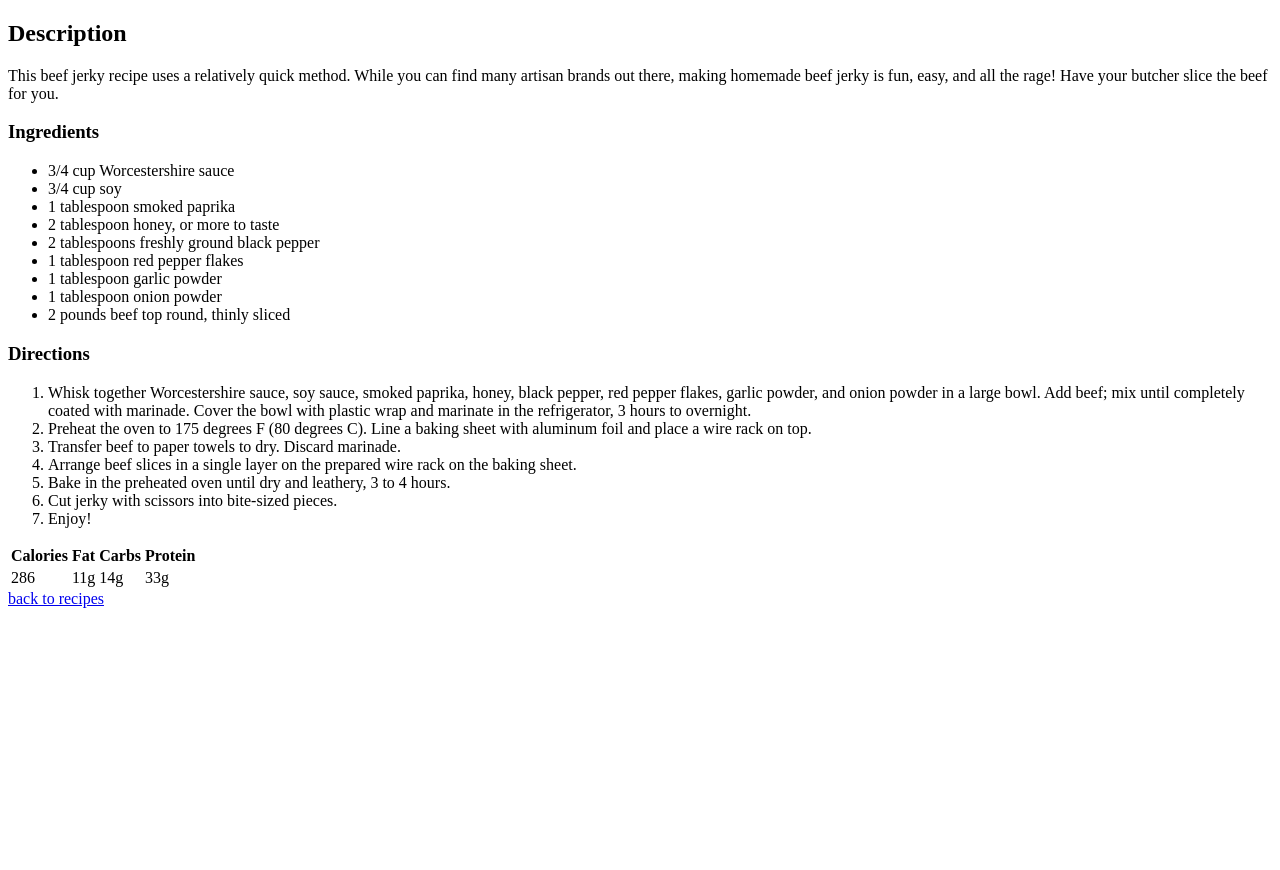
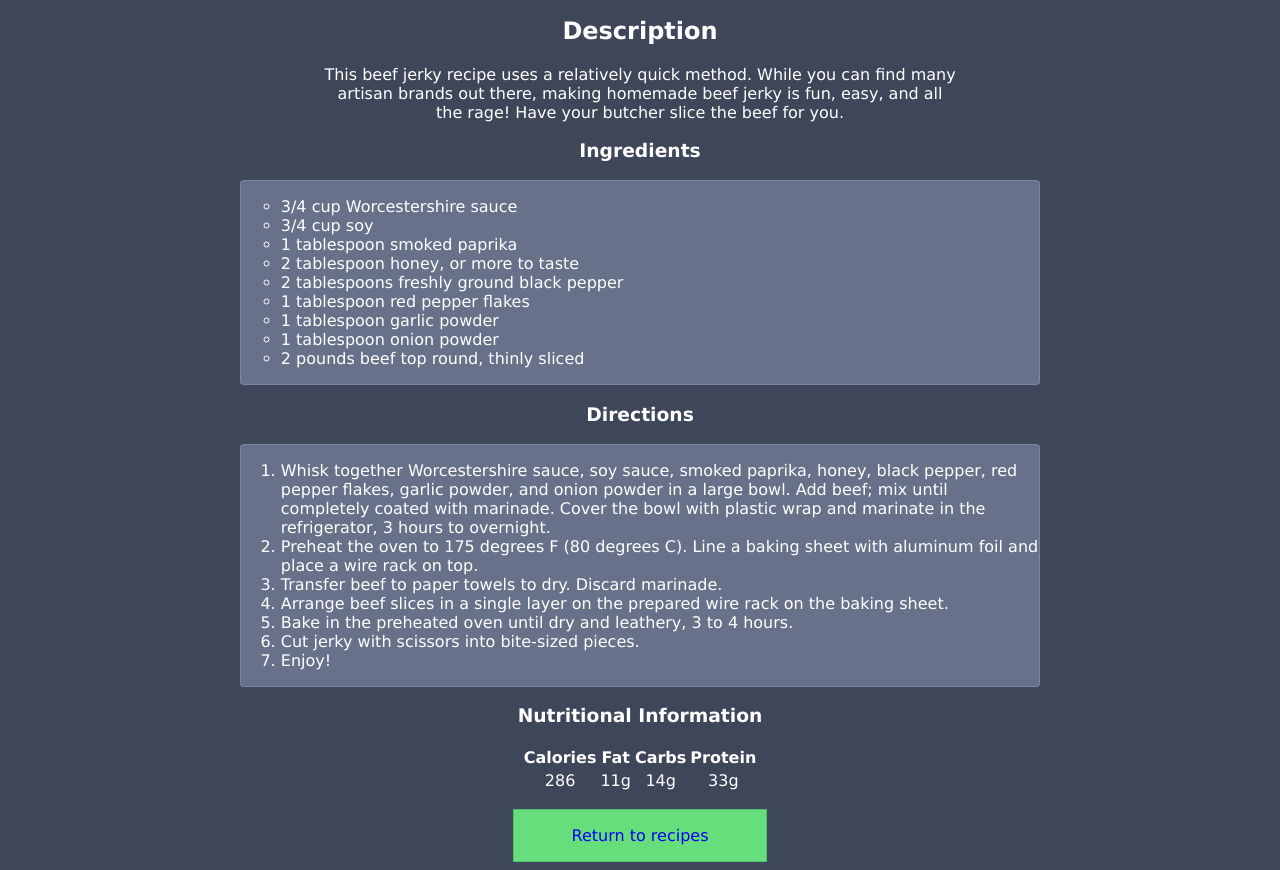
Before and after one commit to PaulAFC15/odin-recipes, a plain HTML site: page recipes/homemade-beef-jerky.html in a window 1280 px wide. Shown: the part 534-1404 px from the top of the page. Before the commit the page ends 1150 px from the top, so only its background shows below. Drawn offline with Linux system fonts and the light colour scheme.

Commit message:
FEAT: Added style sheet and styled accordingly

```diff
--- /dev/null
+++ b/css/style.css
@@ -0,0 +1,91 @@
+body{
+    background: #3e4659;
+    font-family:Verdana, Geneva, Tahoma, sans-serif;
+    color: white;
+}
+
+p{
+    text-align: center;
+    width: 50%;
+    margin: auto;
+}
+
+.heading, .recipies{
+
+    text-align: center;
+    color: white;
+}
+.index-header{
+    background: #3e4659;
+}
+
+.recipies, .description, .directions{
+    list-style: none;
+    background: #67728a;
+    width: 60%;
+    border-radius: 0.2em;
+    border: #7a87a3 solid 1px;
+    margin: auto;
+    padding-top: 1rem;
+    padding-bottom: 1rem;
+}
+
+.description {
+    list-style: circle;
+    color: white;
+}
+
+.directions {
+    list-style:decimal;
+    color: white;
+}
+
+.recipies li{
+    display: inline-block;
+    padding: 1rem;
+}
+.recipies a{
+    color:white;
+    text-decoration: none;
+}
+
+.recipies li img {
+    display: block;
+}
+
+.recipies li:hover{
+    background:#3e4659;
+}
+
+.nutritional{
+    text-align: center;
+    margin: auto;
+    margin-top: 1rem;
+}
+
+.desc-image{
+   display: block;
+   margin: auto;
+}
+
+.back-button{
+    margin: 0 auto;
+    text-align: center;
+    background-color: #66de7c;
+    width: 20% ;
+    margin-top: 1rem;
+    border: #58bf6b solid 1px;
+
+}
+
+.back-button:hover{
+    background:
+    #8feba0;
+    cursor: pointer;
+}
+
+.back-button a{
+    text-decoration: none;
+    display: block;
+    padding: 1rem;
+}
--- a/recipes/homemade-beef-jerky.html
+++ b/recipes/homemade-beef-jerky.html
@@ -5,14 +5,15 @@
   <meta http-equiv="X-UA-Compatible" content="IE=edge">
   <meta name="viewport" content="width=device-width, initial-scale=1.0">
   <title>Homemade Beef Jerky</title>
+  <link rel="stylesheet" href="../css/style.css">
 </head>
 <body>
-  <h1>Homemade Beef Jerky</h1>
-  <img src="../images/beef-jerky.jpg" alt="Beef Jerky" width="650" height="450">
-  <h2>Description</h2>
+  <h1 class="heading">Homemade Beef Jerky</h1>
+  <img class="desc-image" src="../images/beef-jerky.jpg" alt="Beef Jerky" width="650" height="450">
+  <h2 class="heading">Description</h2>
   <p>This beef jerky recipe uses a relatively quick method. While you can find many artisan brands out there, making homemade beef jerky is fun, easy, and all the rage! Have your butcher slice the beef for you.</p>
-  <h3>Ingredients</h3>
-  <ul>
+  <h3 class="heading">Ingredients</h3>
+  <ul class="description">
     <li>3/4 cup Worcestershire sauce</li>
     <li>3/4 cup soy</li>
     <li>1 tablespoon smoked paprika</li>
@@ -23,8 +24,8 @@
     <li>1 tablespoon onion powder</li>
     <li>2 pounds beef top round, thinly sliced</li>
   </ul>
-  <h3>Directions</h3>
-  <ol>
+  <h3 class="heading">Directions</h3>
+  <ol class="directions">
     <li>Whisk together Worcestershire sauce, soy sauce, smoked paprika, honey, black pepper, red pepper flakes, garlic powder, and onion powder in a large bowl. Add beef; mix until completely coated with marinade. Cover the bowl with plastic wrap and marinate in the refrigerator, 3 hours to overnight.</li>
     <li>Preheat the oven to 175 degrees F (80 degrees C). Line a baking sheet with aluminum foil and place a wire rack on top.</li>
     <li>Transfer beef to paper towels to dry. Discard marinade.</li>
@@ -33,7 +34,8 @@
     <li>Cut jerky with scissors into bite-sized pieces.</li>
     <li>Enjoy!</li>
   </ol>
-  <table>
+  <h3 class="heading">Nutritional Information</h3>
+  <table class="nutritional">
     <thead>
       <tr>
         <th>Calories</th>
@@ -52,5 +54,7 @@
     </tbody>
   </table>
 </body>
-<a href="../index.html">back to recipes</a>
+ <div class="back-button" >
+  <a href="../index.html">Return to recipes</a>
+</div>
 </html>
```
Also changed, not shown: index.html (+17 -5 lines), recipes/resturant-style-potato-salad.html (+13 -10 lines), recipes/watermelon-feta-salad.html (+13 -10 lines).
